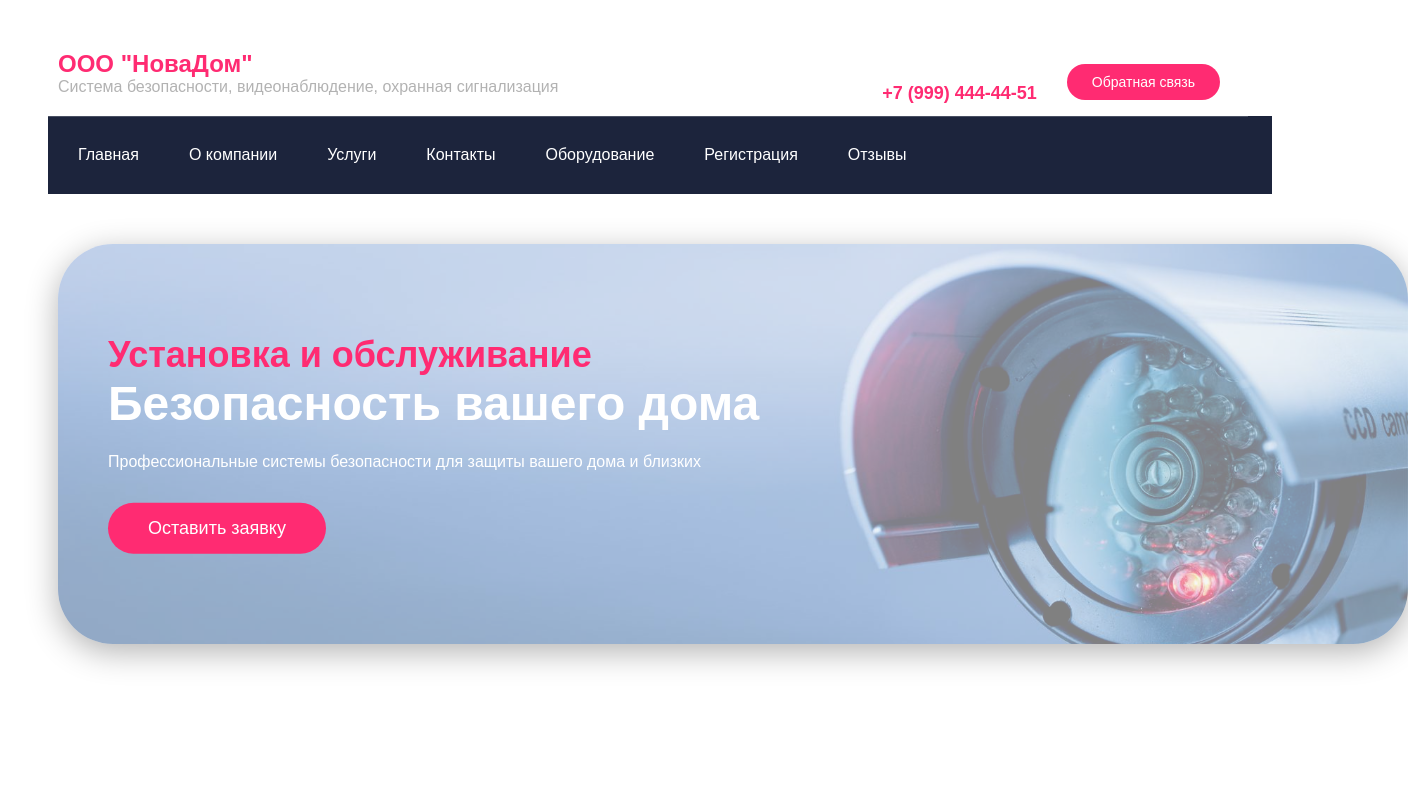
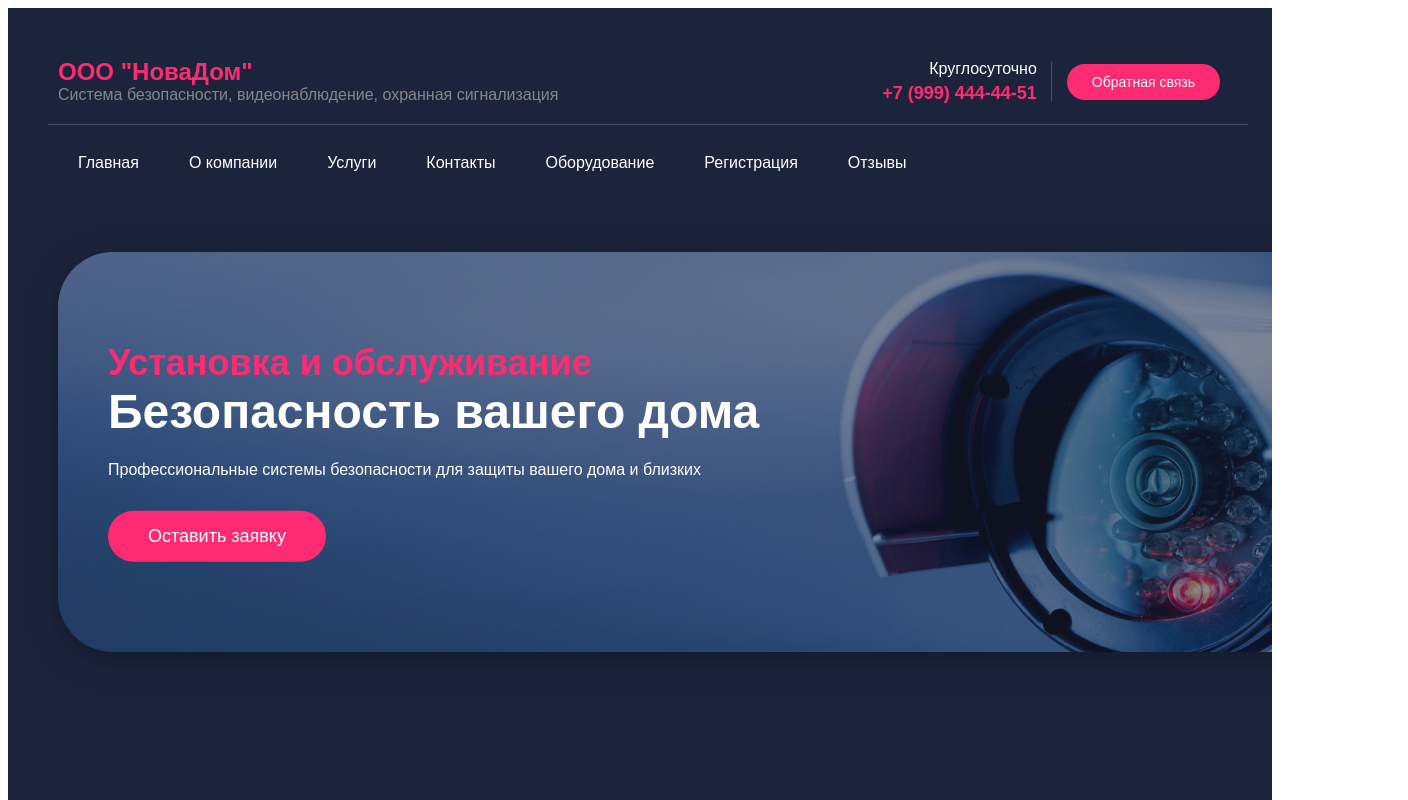
Before and after one commit to SindaskinNikita/Website, an Angular app: page / in a window 1280 px wide. Shown: the top 800 px of the page, 1408 px wide, since content can reach past the window. Built offline with nearby package versions, Linux system fonts and the light colour scheme.

Commit message:
Удаление модуля маршрутизации и обновление разметки главной страницы

```diff
--- a/src/main-view/main-view.component.html
+++ b/src/main-view/main-view.component.html
@@ -1,3 +1,4 @@
+<body>
     <header class="header">
         <div class="company-name">ООО "НоваДом"</div>
         <div class="company-subtitle">Система безопасности, видеонаблюдение, охранная сигнализация</div>
@@ -34,3 +35,4 @@
 
         <!-- Здесь может быть дополнительный контент для прокрутки -->
     </main>
+</body>
```
Also changed, not shown: src/app/app-routing.module.ts (deleted, +0 -15 lines).
